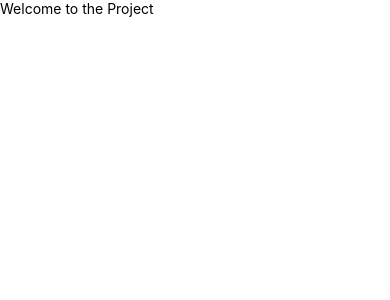
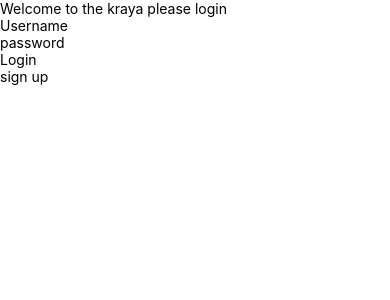
Before and after one commit to Manprit2228/ecommerce, a React Native app: screen / in a window 390 px wide. Shown: the top 300 px of the page. Built offline with nearby package versions, Linux system fonts and the light colour scheme.

Commit message:
created the login screen structure

```diff
--- a/App.js
+++ b/App.js
@@ -1,11 +1,12 @@
 import React,{Component} from 'react';
+import Login from './pages/login';
 import {View,Text} from 'react-native';
 
 class App extends Component {
   render() {
     return(
       <View>
-        <Text>Welcome to the Project</Text>
+        <Login />
       </View>
     )
   }
--- /dev/null
+++ b/pages/login.js
@@ -0,0 +1,27 @@
+import React, { Component } from 'react';
+import {Text, TextInput, View, TouchableOpacity} from 'react-native';
+
+export default class  Login extends Component {
+    render() {
+        return (
+            <View>
+                <Text>Welcome to the kraya please login</Text>
+                <TextInput placeholder="Username" />
+                <TextInput placeholder="password" secureTextEntry />
+                <View>
+                    <TouchableOpacity
+                    onPress={() => alert('login in')}
+                    >
+                        <Text>Login</Text>
+                    </TouchableOpacity>
+                    <TouchableOpacity
+                    onPress={() => alert('sign in')}
+                    >
+                        <Text>sign up</Text>
+                    </TouchableOpacity>
+                </View>
+
+            </View>
+        )
+    }
+}
```
Also changed, not shown: 2 other files (tests, documents, lock files or other folders).
